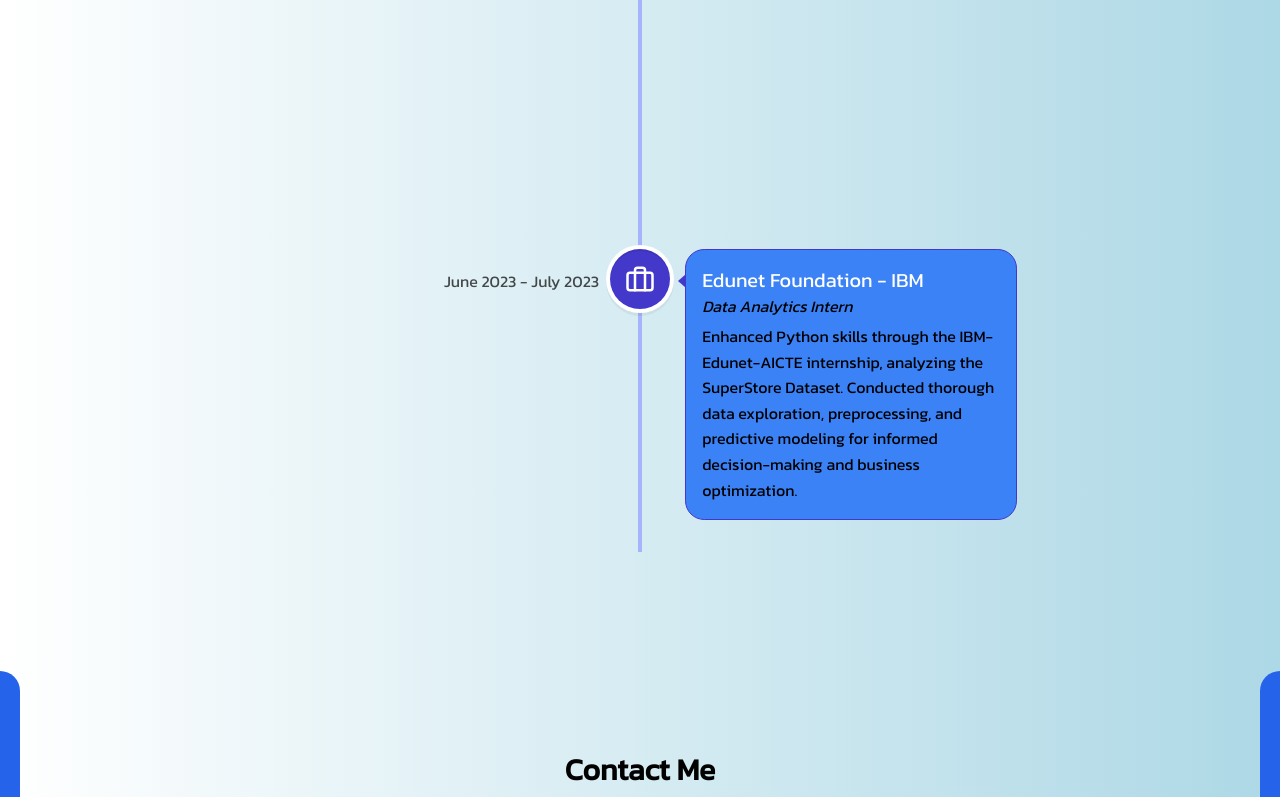
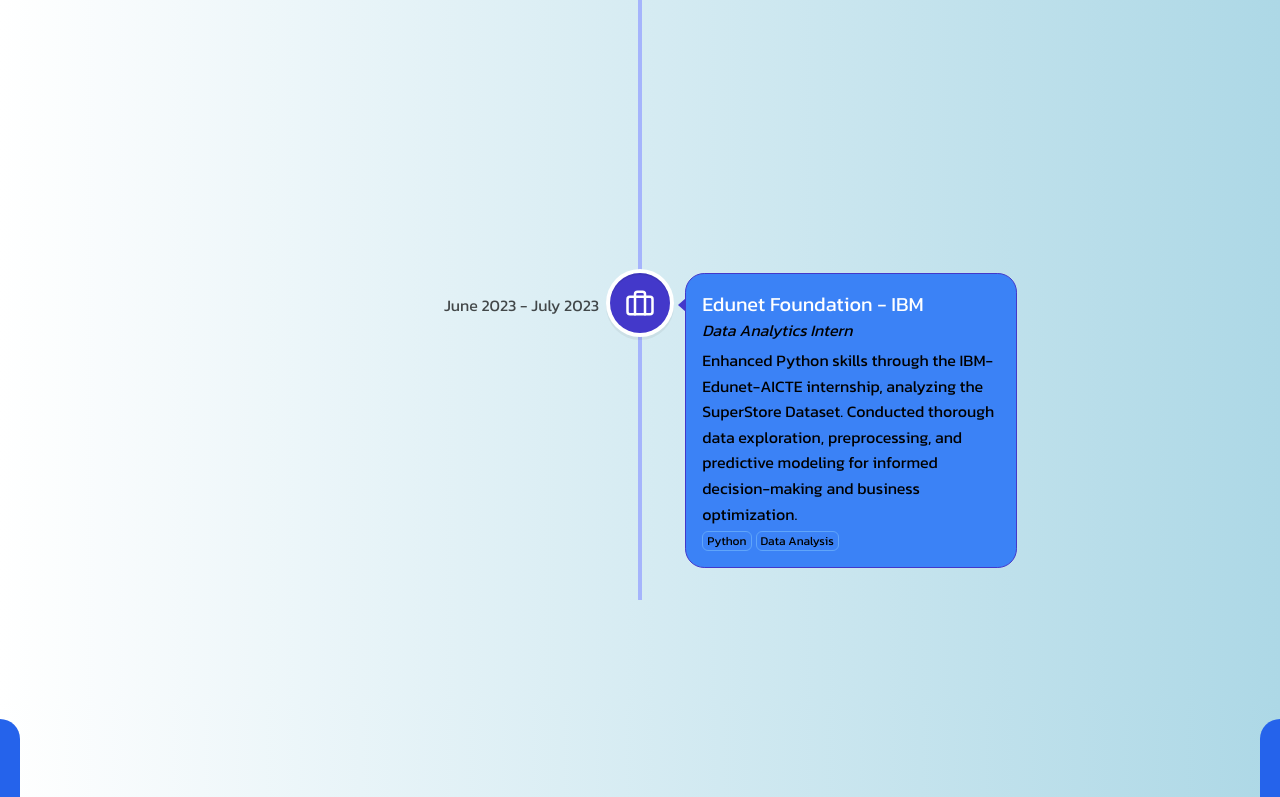
Before and after one commit to SohamB21/SB-Portfolio, a React (Vite) app: page / in a window 1280 px wide. Shown: the part 4591-5388 px from the top of the page. Built offline with nearby package versions, Linux system fonts and the light colour scheme; a web font is replaced by a local one.

Commit message:
[feat]: added skills in exp

```diff
--- a/src/Components/Experience/Experience.jsx
+++ b/src/Components/Experience/Experience.jsx
@@ -11,12 +11,16 @@
       company: 'Hellbent Software & Educational Services LLP',
       title: 'Junior Software Developer (Intern)',
       description: "I designed and implemented components, incorporated features into the organization's e-commerce platform. Improved web development skills by contributing to development of website components and multiple full-stack live projects for clients, ensuring timely completion of coding requirements.",
+      companyLink: "https://www.linkedin.com/company/hellbent-software-and-educational-services-llp/about/",
+      skills: ["ReactJS", "JavaScript", "PHP", "MySQL"]
     },
     {
       time: 'June 2023 - July 2023',
       company: 'Edunet Foundation - IBM',
       title: 'Data Analytics Intern',
       description: "Enhanced Python skills through the IBM-Edunet-AICTE internship, analyzing the SuperStore Dataset. Conducted thorough data exploration, preprocessing, and predictive modeling for informed decision-making and business optimization.",
+      companyLink: "https://www.linkedin.com/company/edunetfoundation/",
+      skills: ["Python", "Data Analysis"]
     },
   ];
 
@@ -44,9 +48,16 @@
                 iconStyle={{ background: '#4338ca', display: 'flex', justifyContent: 'center', alignItems: 'center' }}
                 icon={<img src={briefcase} alt="Briefcase Icon" style={{ width: '50%', padding: '0px' }} />}
               >
-                <h3 className="vertical-timeline-element-title text-xl text-white">{item.company}</h3>
+                <a href={item.companyLink} target="_blank" rel="noopener noreferrer">
+                  <h3 className="vertical-timeline-element-title text-xl text-white">{item.company}</h3>
+                </a>
                 <p className="font-medium italic !mt-0 capitalise">{item.title}</p>
                 <p className="font-medium !mt-1">{item.description}</p>
+                <div className="!mt-1 text-xs flex flex-wrap gap-1">
+                  {item.skills.map((skill, skillIndex) => (
+                    <span key={skillIndex} className="border border-blue-400 p-px px-1 rounded-md">{skill}</span>
+                  ))}
+                </div>
               </VerticalTimelineElement>
             </React.Fragment>
           ))}
--- a/src/Components/Projects/Projects.jsx
+++ b/src/Components/Projects/Projects.jsx
@@ -58,7 +58,7 @@
     altText: "My Portfolio Website",
     description:
       "In place of Sticky Notes, I will show my portfolio as a project after I complete it totally.",
-    languages: ["ReactJS", "Tailwind CSS", "MaterialUI"],
+    languages: ["ReactJS", "Tailwind CSS", "Material UI"],
     deployedLink: "https://soham-banik-portfolio.vercel.app/",
     githubLink: "https://github.com/SohamB21/SB-Portfolio",
   },
@@ -66,7 +66,7 @@
     imageSrc: StickyNotesImage,
     altText: "Sticky Notes",
     description:
-      "The second project I built after diving into JS. Created it on my PC, but one day the HDD bid farewell, taking the code with it. Bear with the image quality.",
+      "The 2nd project I created on my PC after diving into JS, but one day the HDD bid farewell, taking the code with it. Bear with the image quality.",
     languages: ["JavaScript", "HTML", "CSS"],
     deployedLink: null,
     githubLink: null,
```
